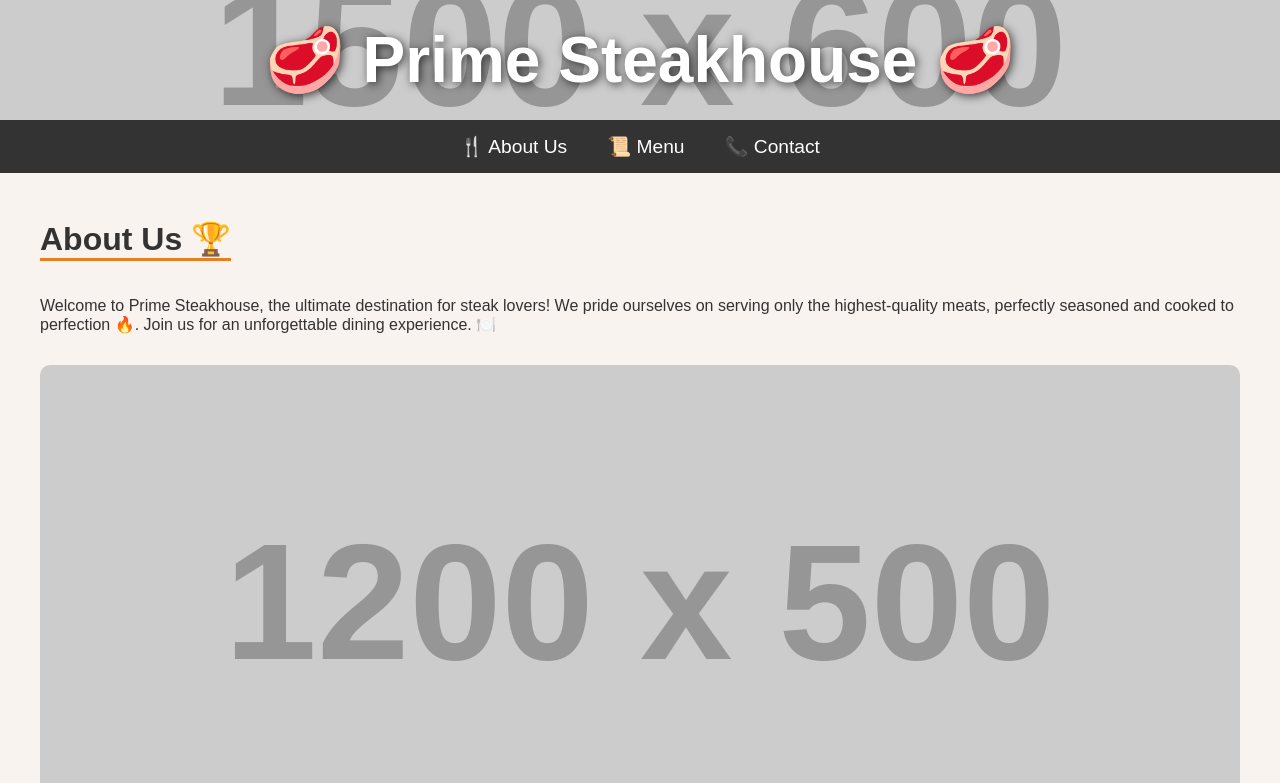
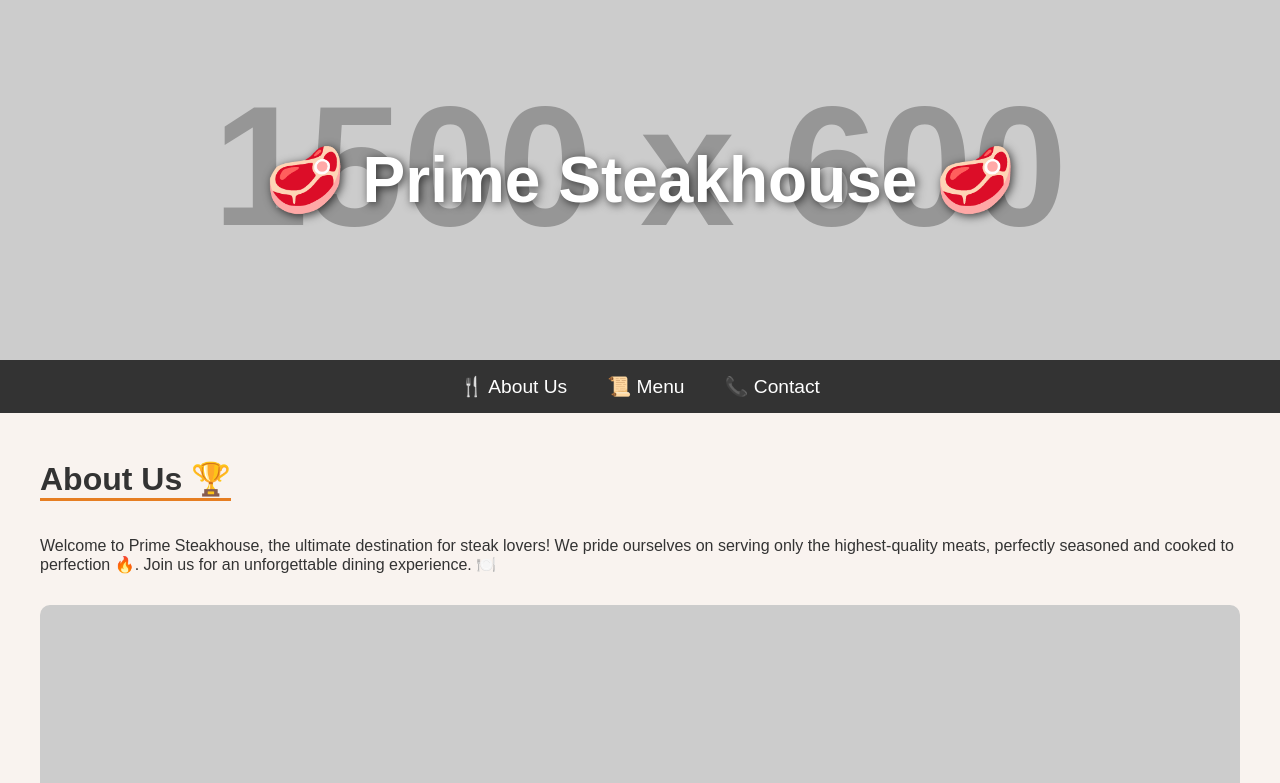
Before and after one commit to avisaxsofon/htmlproject1, a plain HTML site: page index.html in a window 1280 px wide. Shown: the top 783 px of the page. Drawn offline with Linux system fonts and the light colour scheme; placeholder pictures from the web are drawn by us.

Commit message:
changed header

```diff
--- a/index.html
+++ b/index.html
@@ -14,7 +14,7 @@
         }
         header {
             background: url('https://via.placeholder.com/1500x600/000000/FFFFFF?text=Steakhouse+Paradise') center/cover no-repeat;
-            height: 15vh;
+            height: 45vh;
             display: flex;
             align-items: center;
             justify-content: center;
```
